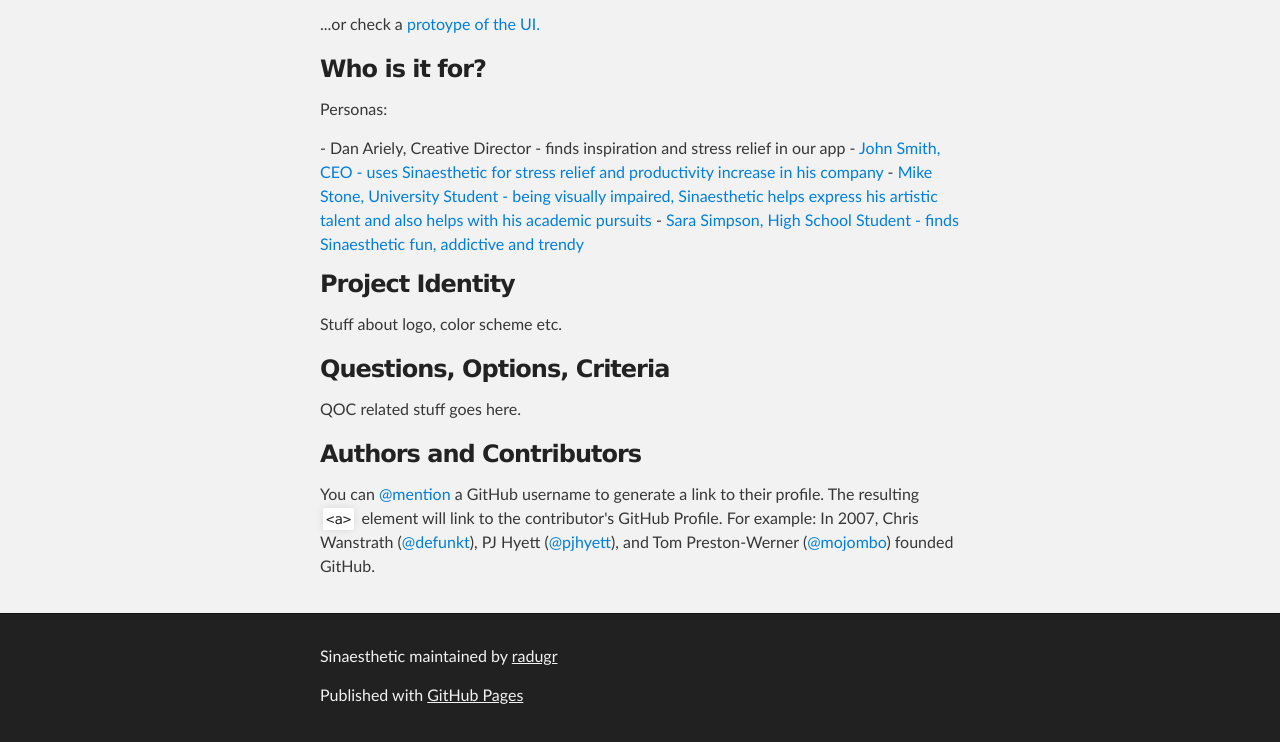
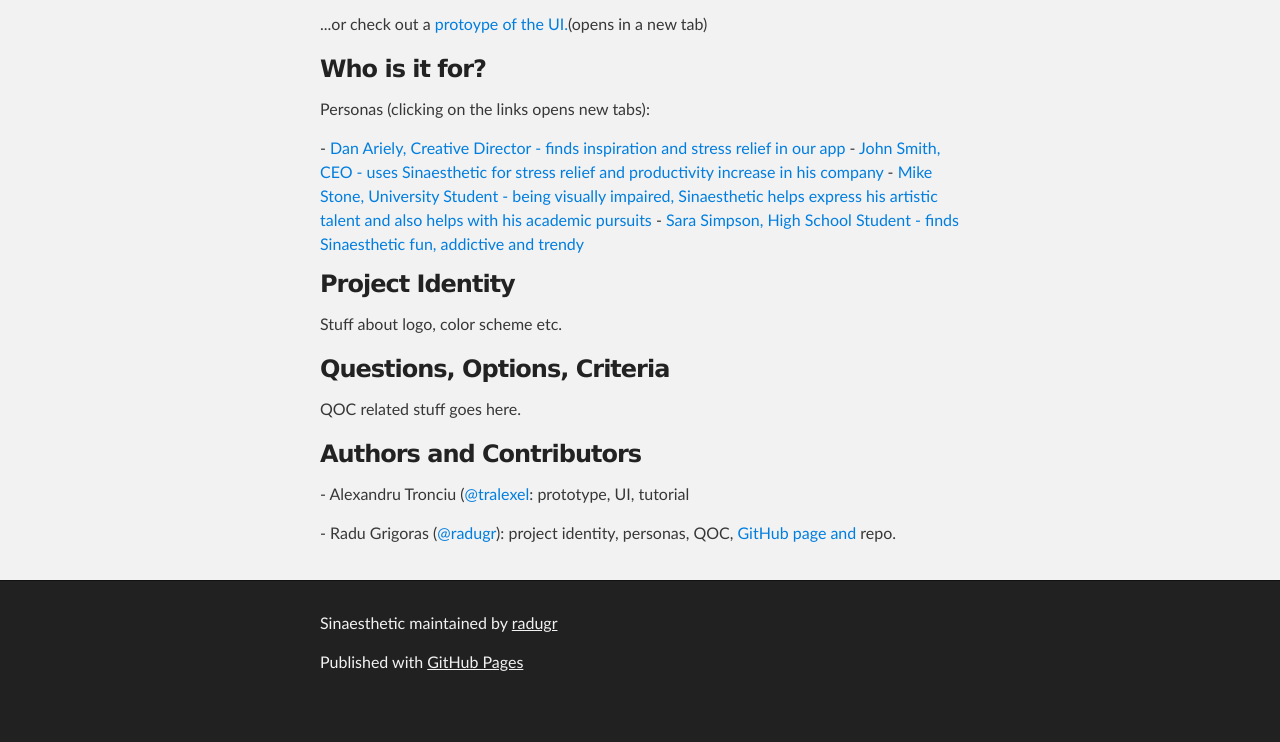
Before and after one commit to radugr/Sinaesthetic, a plain HTML site: page index.html in a window 1280 px wide. Shown: the part 681-1423 px from the top of the page. After the commit the page ends 1390 px from the top, so only its background shows below. Drawn offline with Linux system fonts and the light colour scheme.

Commit message:
Update index.html

```diff
--- a/index.html
+++ b/index.html
@@ -38,16 +38,16 @@
 
 <p><iframe width="560" height="315" src="//www.youtube.com/embed/g8sGNHEa6hU" frameborder="0" allowfullscreen></iframe></p>
 
-<p>...or check a <a href="prototype.html" target="_new">protoype of the UI.</a></p>
+<p>...or check out a <a href="prototype.html" target="_new">protoype of the UI.</a>(opens in a new tab)</p>
 
 <h3>
 <a name="who" class="anchor" href="#who"><span class="octicon octicon-link"></span></a>Who is it for?</h3>
 
-<p>Personas:</p>
-- <a href="Personas/Persona-01.html"></a>Dan Ariely, Creative Director - finds inspiration and stress relief in our app</a>
-- <a href="Personas/Persona-02.html">John Smith, CEO - uses Sinaesthetic for stress relief and productivity increase in his company</a>
-- <a href="Personas/Persona-03.html">Mike Stone, University Student - being visually impaired, Sinaesthetic helps express his artistic talent and also helps with his academic pursuits</a>
-- <a href="Personas/Persona-04.html">Sara Simpson, High School Student - finds Sinaesthetic fun, addictive and trendy</a>
+<p>Personas (clicking on the links opens new tabs):</p>
+- <a href="Personas/Persona-01.html" target="_new">Dan Ariely, Creative Director - finds inspiration and stress relief in our app</a>
+- <a href="Personas/Persona-02.html" target="_new">John Smith, CEO - uses Sinaesthetic for stress relief and productivity increase in his company</a>
+- <a href="Personas/Persona-03.html" target="_new">Mike Stone, University Student - being visually impaired, Sinaesthetic helps express his artistic talent and also helps with his academic pursuits</a>
+- <a href="Personas/Persona-04.html" target="_new">Sara Simpson, High School Student - finds Sinaesthetic fun, addictive and trendy</a>
 
 <h3>
 <a name="rather-drive-stick" class="anchor" href="#rather-drive-stick"><span class="octicon octicon-link"></span></a>Project Identity</h3>
@@ -63,7 +63,8 @@
 <h3>
 <a name="authors-and-contributors" class="anchor" href="#authors-and-contributors"><span class="octicon octicon-link"></span></a>Authors and Contributors</h3>
 
-<p>You can <a href="https://github.com/blog/821" class="user-mention">@mention</a> a GitHub username to generate a link to their profile. The resulting <code>&lt;a&gt;</code> element will link to the contributor's GitHub Profile. For example: In 2007, Chris Wanstrath (<a href="https://github.com/defunkt" class="user-mention">@defunkt</a>), PJ Hyett (<a href="https://github.com/pjhyett" class="user-mention">@pjhyett</a>), and Tom Preston-Werner (<a href="https://github.com/mojombo" class="user-mention">@mojombo</a>) founded GitHub.</p>
+<p>- Alexandru Tronciu (<a href="https://github.com/tralexel" class="user-mention">@tralexel</a>: prototype, UI, tutorial</p>
+<p>- Radu Grigoras (<a href="https://github.com/radugr" class="user-mention">@radugr</a>): project identity, personas, QOC, <a href="http://www.github.com">GitHub</a> <a href="http://radugr.github.io/Sinaesthetic/">page and <a href="https://github.com/radugr/Sinaesthetic/"></a>repo</a>.</p>
       </section>
     </div>
 
```
